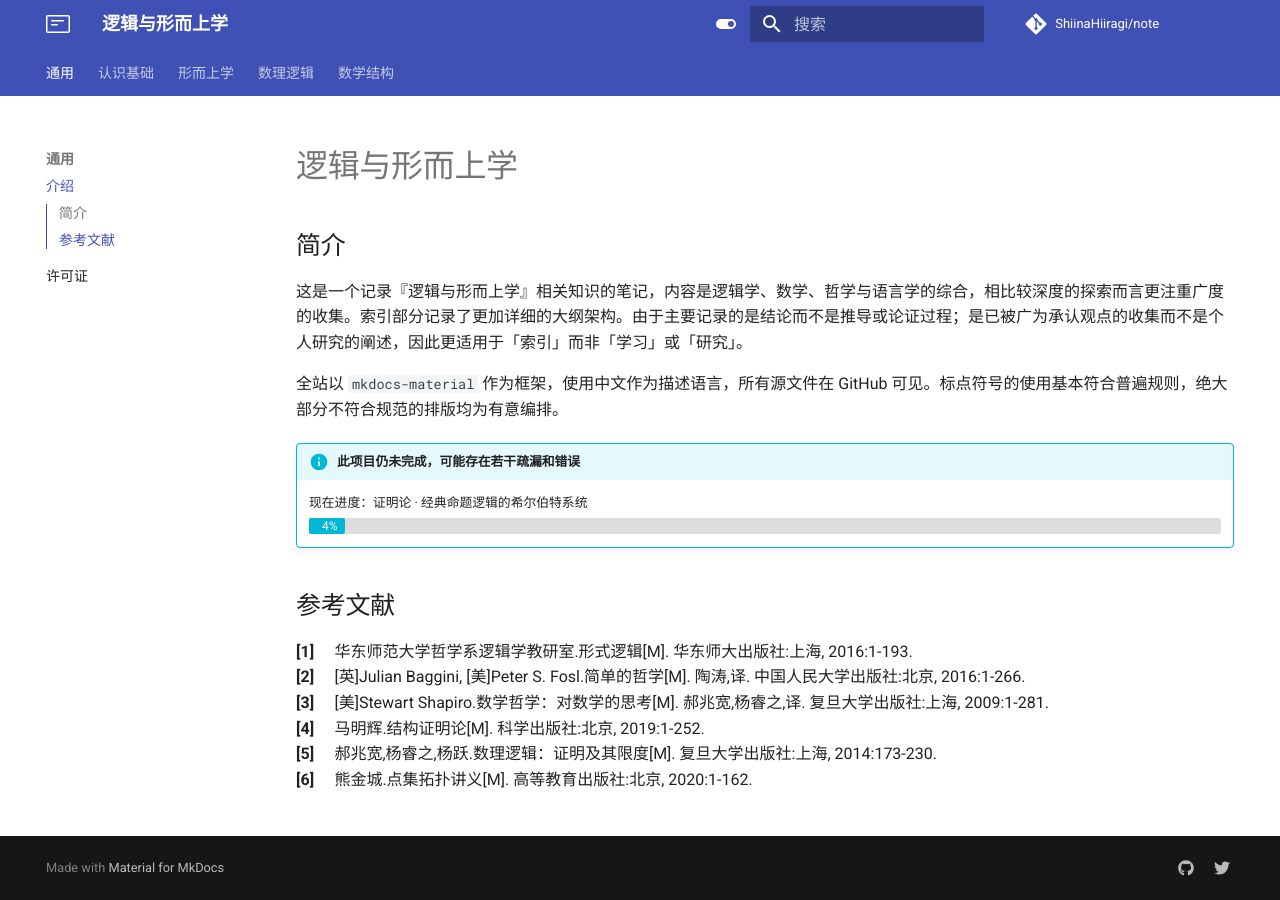
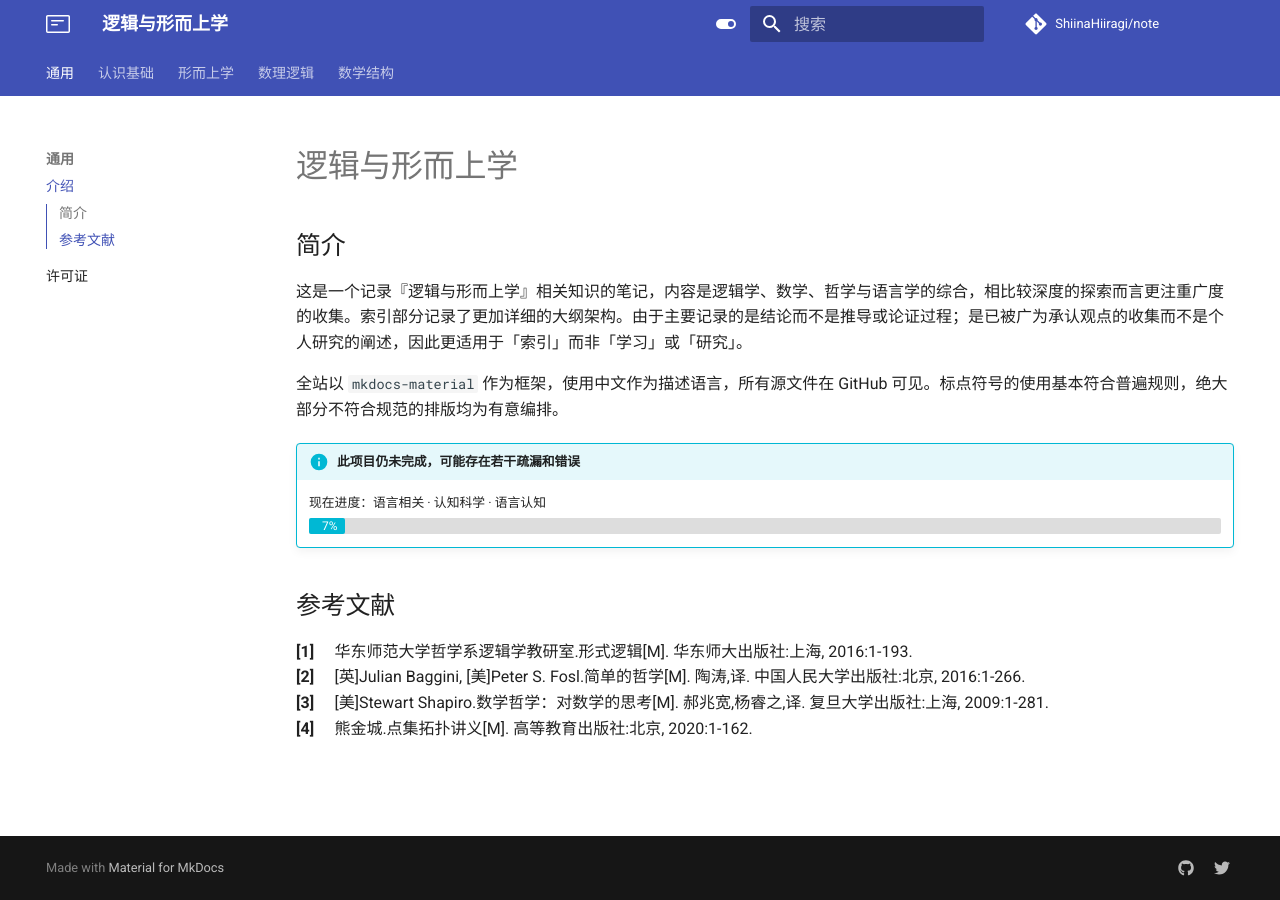
Before and after one commit to ShiinaHiiragi/note, an MkDocs documentation site: the page built from docs/index.md, in a window 1280 px wide. Built offline with MkDocs 1.6.1 and Material for MkDocs 9.7.7, drawn with Linux system fonts in a browser that asks for light colours; comment, search, counter and statistics services are not loaded.

Commit message:
ready for language

```diff
--- a/docs/index.md
+++ b/docs/index.md
@@ -6,9 +6,9 @@
 全站以 `mkdocs-material` 作为框架，使用中文作为描述语言，所有源文件在 GitHub 可见。标点符号的使用基本符合普遍规则，绝大部分不符合规范的排版均为有意编排。
 
 !!! info "此项目仍未完成，可能存在若干疏漏和错误"
-    <label> 现在进度：证明论 · 经典命题逻辑的希尔伯特系统 </label>
+    <label> 现在进度：语言相关 · 认知科学 · 语言认知 </label>
     <div class="progress-container">
-        <div class="progress-percentage" style="width: 4%;"> 4% </div>
+        <div class="progress-percentage" style="width: 4%;"> 7% </div>
     </div>
 
 ## 参考文献
@@ -55,11 +55,11 @@
     // "黄敏.分析哲学导论[M]. 中山大学出版社:广州, 2009:1-362.",
     "[美]Stewart Shapiro.数学哲学：对数学的思考[M]. 郝兆宽,杨睿之,译. 复旦大学出版社:上海, 2009:1-281.",
     // PART III
-    "马明辉.结构证明论[M]. 科学出版社:北京, 2019:1-252.",
-    "郝兆宽,杨睿之,杨跃.数理逻辑：证明及其限度[M]. 复旦大学出版社:上海, 2014:173-230.",
+    // "马明辉.结构证明论[M]. 科学出版社:北京, 2019:1-252.",
+    // "郝兆宽,杨睿之,杨跃.数理逻辑：证明及其限度[M]. 复旦大学出版社:上海, 2014:175-236.",
     // "郝兆宽,杨跃.集合论：对无穷概念的探索[M]. 复旦大学出版社:上海, 2014:1-237.",
-    // "姚宁远.初等模型论[M]. 复旦大学出版社:上海, 2018:1-232.",
-    // "郝兆宽,杨睿之,杨跃.递归论：算法与随机性基础[M]. 复旦大学出版社:上海, 2018:1-243.",
+    // "姚宁远.初等模型论[M]. 复旦大学出版社:上海, 2018:1-229.",
+    // "郝兆宽,杨睿之,杨跃.递归论：算法与随机性基础[M]. 复旦大学出版社:上海, 2018:1-191.",
     // "John Stillwell.Reverse Mathematics: Proofs from the Inside out[M]. Princeton University Press:Oxford, 2018:1-167",
     // PART IV
     "熊金城.点集拓扑讲义[M]. 高等教育出版社:北京, 2020:1-162.",
--- a/mkdocs.yml
+++ b/mkdocs.yml
@@ -65,12 +65,16 @@
     # - 索引: intro/dir.md
     - 许可证: intro/license.md
   - 认识基础:
+    - 一、认知科学:
+      - 3 语言认知: cogn/cogn/lang.md
     - 二、形式逻辑:
       - 1 概念: cogn/formal/concept.md
       - 2 命题与演绎: cogn/formal/deduction.md
       - 3 归纳和类比: cogn/formal/induction.md
       - 4 非形式逻辑: cogn/formal/proof.md
   - 形而上学:
+    - 一、语言逻辑:
+      - 4 形式语用学: meta/lang/pragma.md
     - 三、数学哲学:
       - 1 基本问题与历史观点: meta/math/concept.md
       - 2 三大主义: meta/math/doctrine.md
```
Also changed, not shown: docs/cogn/cogn/lang.md (added, +9 -0 lines), docs/meta/lang/pragma.md (added, +5 -0 lines).
